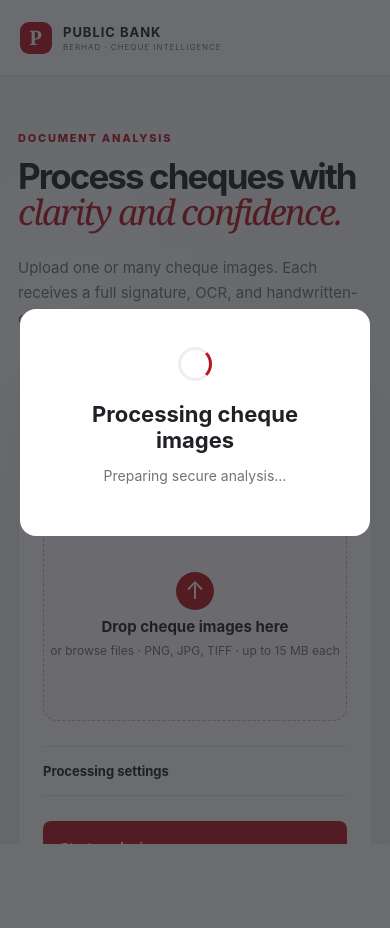
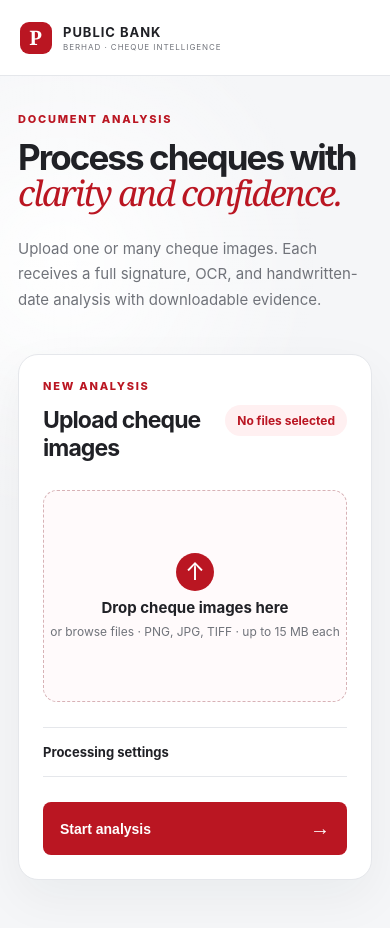
Before and after one commit to heyitssyakirrr/cheque-processing-platform, a FastAPI app: page / in a window 390 px wide. Before the commit the page ends 844 px from the top, so only its background shows below. Run offline with FastAPI, Linux system fonts and the light colour scheme.

Commit message:
update spaces on the ui

```diff
--- a/app/static/site.css
+++ b/app/static/site.css
@@ -90,8 +90,8 @@ body {
   grid-template-columns: minmax(280px, 0.82fr) minmax(520px, 1.18fr);
   gap: clamp(40px, 7vw, 130px);
   min-height: calc(100vh - 76px);
-  padding: clamp(46px, 8vw, 120px) clamp(24px, 9vw, 170px);
-  align-items: center;
+  padding: clamp(26px, 4vh, 44px) clamp(24px, 9vw, 170px) clamp(34px, 5vh, 60px);
+  align-items: start;
   background: radial-gradient(circle at 16% 22%, #fff 0, transparent 34%),
     var(--canvas);
 }
@@ -344,6 +344,11 @@ figcaption {
   place-items: center;
 }
 
+/* The class sets display:grid, so explicitly preserve the HTML hidden state. */
+.processing-overlay[hidden] {
+  display: none;
+}
+
 .processing-card {
   width: min(420px, calc(100% - 40px));
   padding: 38px;
@@ -583,7 +588,7 @@ figcaption a {
 
 @media (max-width: 900px) {
   .upload-page {
-    padding: 55px 30px;
+    padding: 36px 30px 48px;
     grid-template-columns: 1fr;
     gap: 42px;
   }
```
